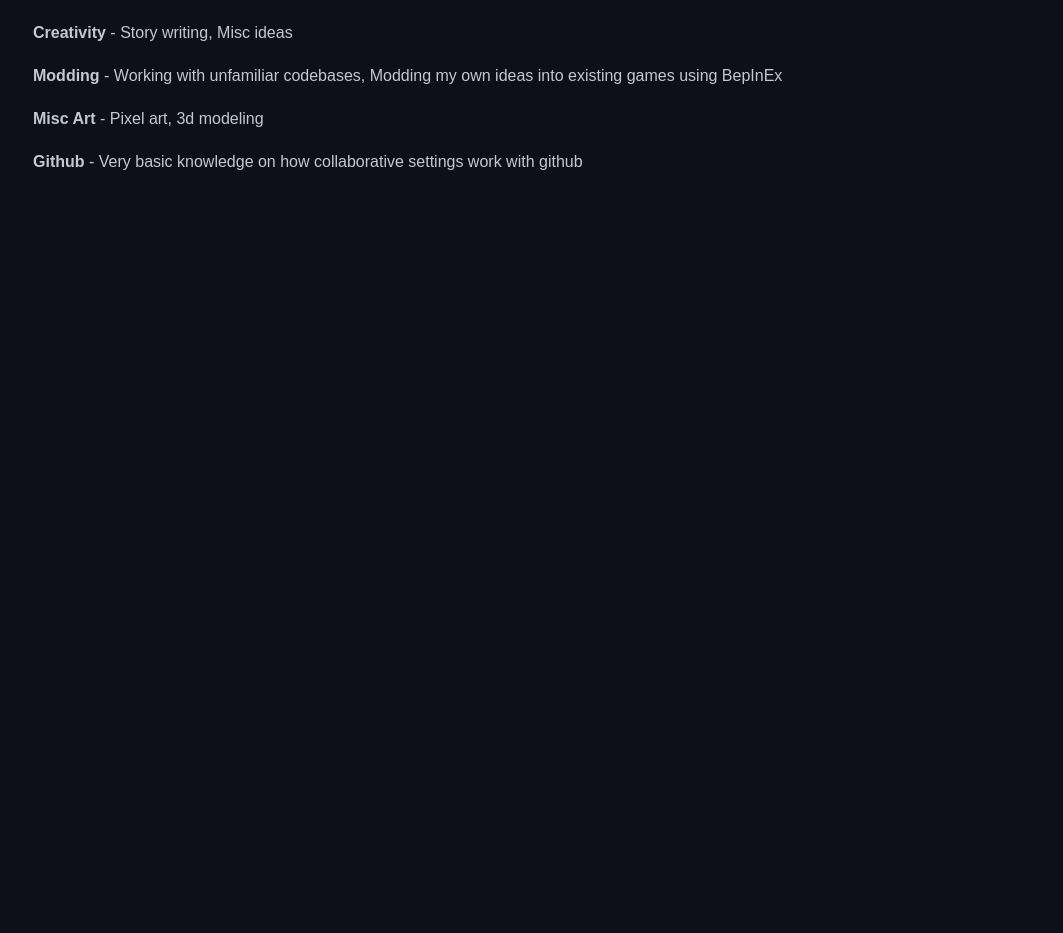
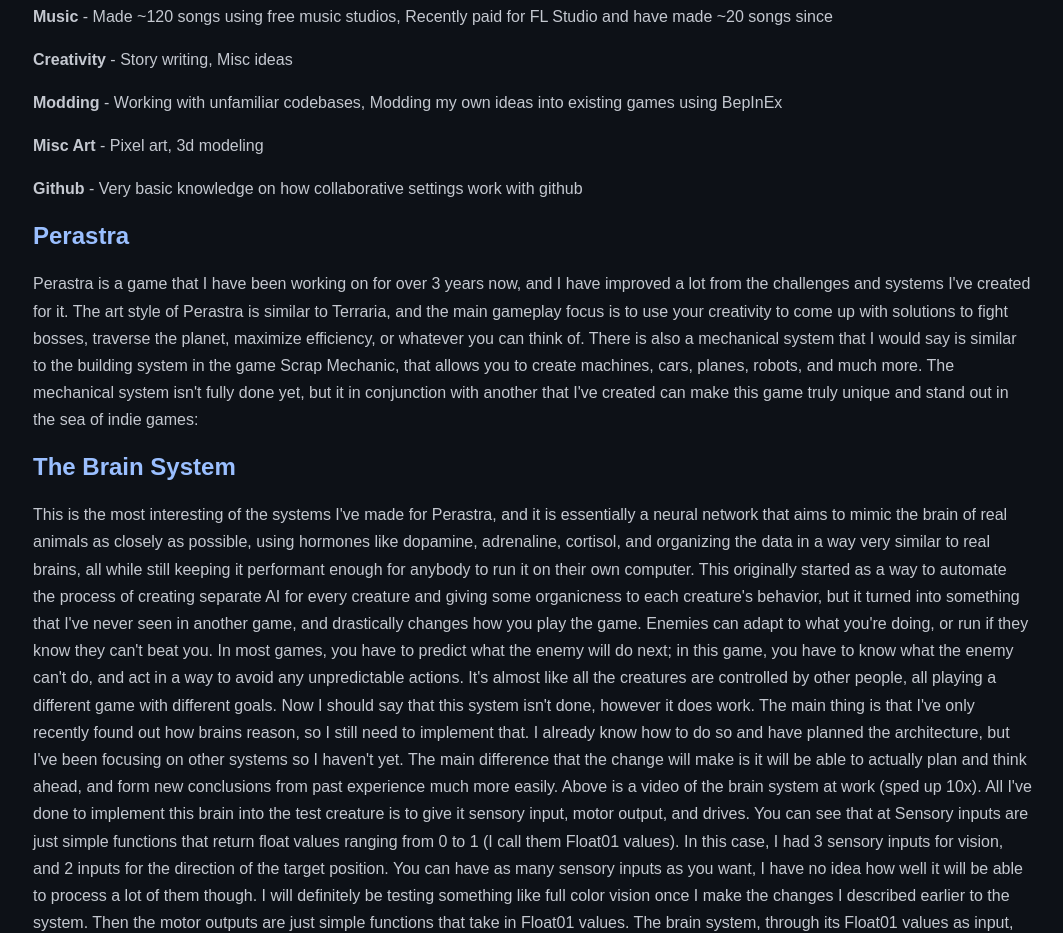
Before and after one commit to ThomasDeWierdo/ThomasDeWierdo.github.io, a plain HTML site: page index.html in a window 1280 px wide. Shown: the part 809-1742 px from the top of the page, without its empty margins (107-1170 px from the left). Before the commit the page ends 1080 px from the top, so only its background shows below. Drawn offline with Linux system fonts and the light colour scheme.

Commit message:
Enhance personal introduction and project details
Added detailed descriptions of the game Perastra and its unique systems, including the Brain System.

```diff
--- a/index.html
+++ b/index.html
@@ -10,14 +10,15 @@
     <h1>ThomasDeWierdo</h1>
     <h2>Technical Systems Programmer</h2>
     <p>
-      Hello! My name is Thomas, I am 17 years old, and I specialize in making reusable architecture, complex systems, and development tools.
-      I enjoy creating things to shorten development time, simplify complex tasks, and minimize repeated work as much as possible without sacrificing performance.
+        Hello! My name is Thomas, I am 17 years old, and I specialize in making reusable architecture, complex systems, and development tools.
+      I enjoy creating things to shorten development time, simplify complex tasks, and minimize repeated work as much as possible.
+      Optimization and versatility is also a high priority for me - I like to automate things without limiting the designer or sacrificing performance.
       I also have quite a bit of general skills in most parts of game development that you may find useful on top of my specialty.
       I have never worked in a team setting before, but I am excited to soon make that transition.
     </p>
     <h2>Education</h2>
     <p>
-      I do not have any college degrees or formal education on this topic, however, I have been creating games in Unity for over 5 years,
+        I do not have any college degrees or formal education on this topic, however, I have been creating games in Unity for over 5 years,
       graduated high school at 15 years old, and have been programming in general for around 7 years.
     </p>
     <h2>My Skills</h2>
@@ -32,4 +33,46 @@
     <p><b>Modding</b> - Working with unfamiliar codebases, Modding my own ideas into existing games using BepInEx </p>
     <p><b>Misc Art</b> - Pixel art, 3d modeling </p>
     <p><b>Github</b> - Very basic knowledge on how collaborative settings work with github </p>
+
+    <h2>Perastra</h2>
+    <p>
+        Perastra is a game that I have been working on for over 3 years now, and I have improved a lot from the challenges and systems I've created for it.
+      The art style of Perastra is similar to Terraria, and the main gameplay focus is to use your creativity to come up with solutions to fight bosses,
+      traverse the planet, maximize efficiency, or whatever you can think of. There is also a mechanical system that I would say is similar to the
+      building system in the game Scrap Mechanic, that allows you to create machines, cars, planes, robots, and much more. The mechanical system isn't
+      fully done yet, but it in conjunction with another that I've created can make this game truly unique and stand out in the sea of indie games:
+    </p>
+    <h2>The Brain System</h2>
+    <p>
+        This is the most interesting of the systems I've made for Perastra, and it is essentially a neural network that aims to mimic the brain of real
+      animals as closely as possible, using hormones like dopamine, adrenaline, cortisol, and organizing the data in a way very similar to real brains,
+      all while still keeping it performant enough for anybody to run it on their own computer. This originally started as a way to automate the process
+      of creating separate AI for every creature and giving some organicness to each creature's behavior, but it turned into something that I've never seen
+      in another game, and drastically changes how you play the game. Enemies can adapt to what you're doing, or run if they know they can't beat you.
+      In most games, you have to predict what the enemy will do next; in this game, you have to know what the enemy can't do, and act in a way to
+      avoid any unpredictable actions. It's almost like all the creatures are controlled by other people, all playing a different game with different goals.
+      Now I should say that this system isn't done, however it does work. The main thing is that I've only recently found out how brains reason, so I still
+      need to implement that. I already know how to do so and have planned the architecture, but I've been focusing on other systems so I haven't yet.
+      The main difference that the change will make is it will be able to actually plan and think ahead, and form new conclusions from past experience
+      much more easily.
+
+        Above is a video of the brain system at work (sped up 10x). All I've done to implement this brain into the test creature is to give it sensory input,
+      motor output, and drives. You can see that at
+        Sensory inputs are just simple functions that return float values ranging from 0 to 1 (I call them Float01 values).
+      In this case, I had 3 sensory inputs for vision, and 2 inputs for the direction of the target position. You can have as many sensory inputs as you want,
+      I have no idea how well it will be able to process a lot of them though. I will definitely be testing something like full color vision once I make
+      the changes I described earlier to the system.
+        Then the motor outputs are just simple functions that take in Float01 values. The brain system, through
+      its Float01 values as input, will reason and find corresponding Float01 values for outputs. These output values are just plugged directly into
+      the motor outputs functions you provide it. In this case, I just had walk and jump outputs. I was able to manipulate one Float01 value to allow it
+      to move either left or right with only a single output value. You can also have as many motor outputs as you want, it just will take longer to
+      learn with more values to think of.
+        Then, the final components are the drives. Drives give rewards when they are raised and punishments when they are lowered. These can also be made
+      with simple functions that just return a simple 'fulfillment' float value. Then the drives modify the levels of dopamine and other neuromodulators
+      automatically depending on how the fulfillment value changes. In this test, I had two drives: one that raises when it goes closer to the target point,
+      and one that acts as an energy that lowers when the creature jumps. The second drive prevents the creature from constantly jumping, as it learns that
+      to maximize happiness, it should find the route to the target point with the fewest amount of jumps possible.
+        This general architecture also means it wouldn't be very difficult to implement this in any game I want. I would love to try to mod another game
+      in the future and implement this system in its creatures.
+    </p>
 </html>
```
